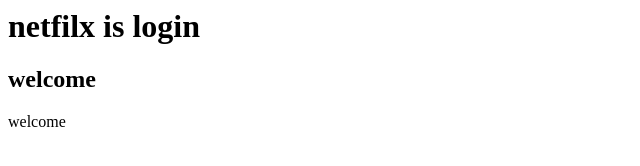
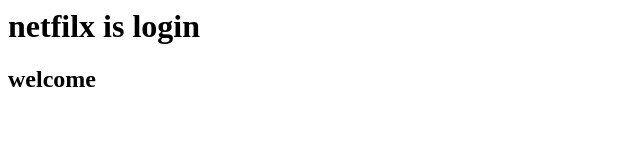
Before and after one commit to Marpurihemanthreddy/paytm, a plain HTML site: page index.html in a window 1280 px wide. Shown: the full height of the page, 0-640 px from the left. Drawn offline with Linux system fonts and the light colour scheme.

Commit message:
Update index.html

```diff
--- a/index.html
+++ b/index.html
@@ -1,2 +1,2 @@
 <h1> netfilx is  login </h1>
-<h2>welcome</h2>welcome
+<h2> welcome </h2>
```
